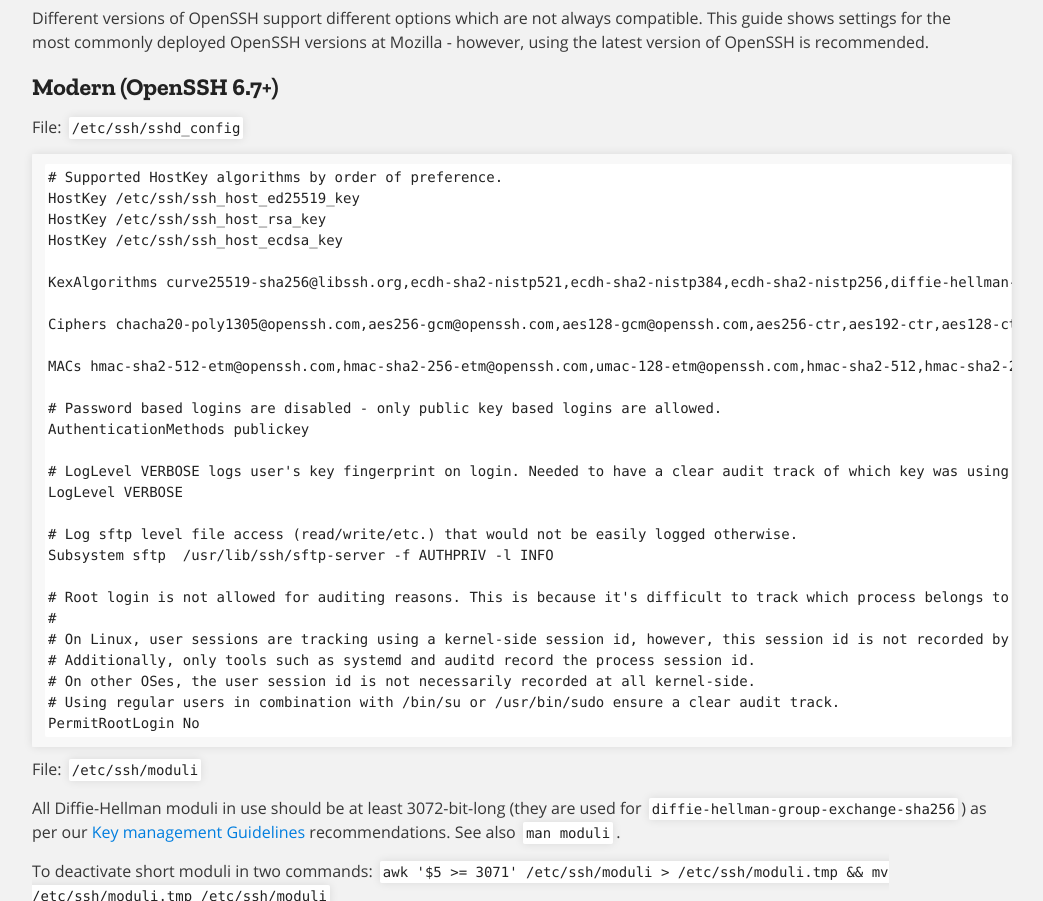
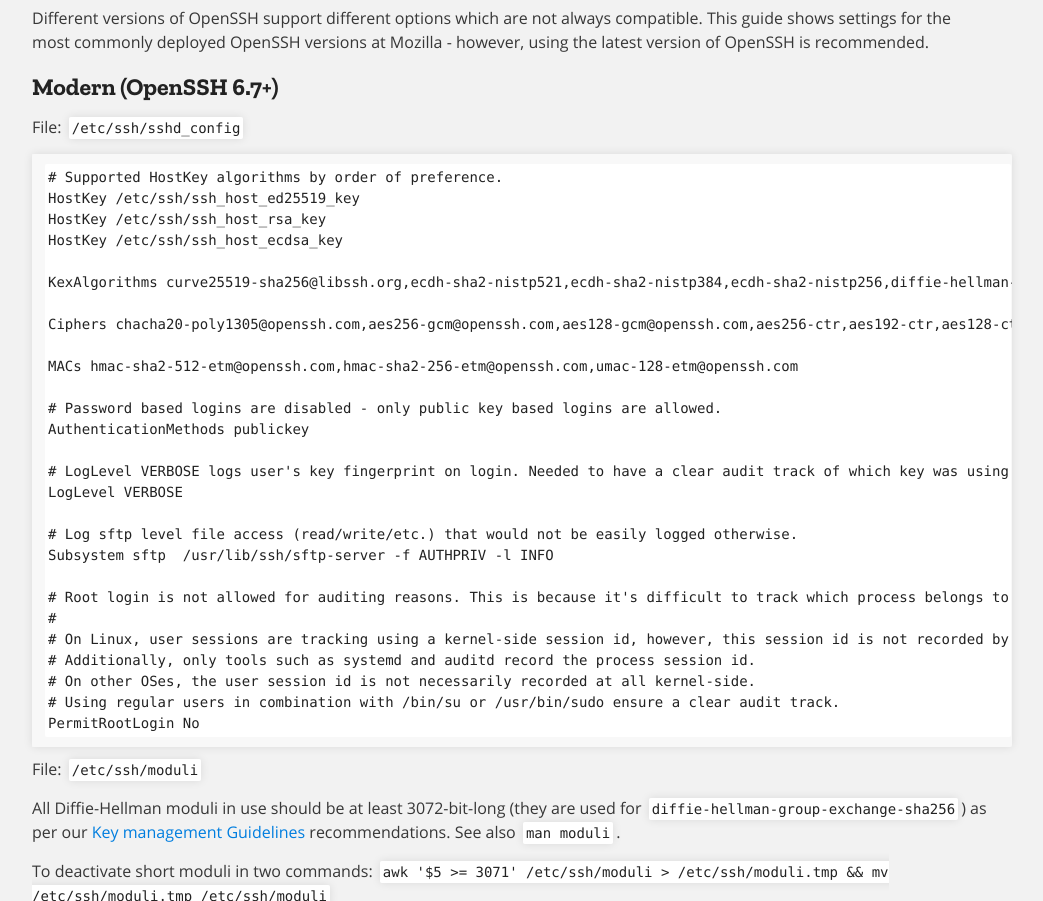
Before and after one commit to mozilla/infosec.mozilla.org, a Jekyll site: the page built from docs/guidelines/openssh.md, in a window 1280 px wide and 1400 px high, cut to the strip 499-1400 px from the top of the window. Shown: the whole strip, without its empty margins (128-1171 px from the left). Built offline with Jekyll 4.4.1, drawn with Linux system fonts in a browser that asks for light colours; the repository's description, which GitHub fills in, is left out.

```diff
--- a/docs/guidelines/openssh.md
+++ b/docs/guidelines/openssh.md
@@ -35,7 +35,7 @@ KexAlgorithms curve25519-sha256@libssh.org,ecdh-sha2-nistp521,ecdh-sha2-nistp384
 
 Ciphers chacha20-poly1305@openssh.com,aes256-gcm@openssh.com,aes128-gcm@openssh.com,aes256-ctr,aes192-ctr,aes128-ctr
 
-MACs hmac-sha2-512-etm@openssh.com,hmac-sha2-256-etm@openssh.com,umac-128-etm@openssh.com,hmac-sha2-512,hmac-sha2-256,umac-128@openssh.com
+MACs hmac-sha2-512-etm@openssh.com,hmac-sha2-256-etm@openssh.com,umac-128-etm@openssh.com
 
 # Password based logins are disabled - only public key based logins are allowed.
 AuthenticationMethods publickey
```
